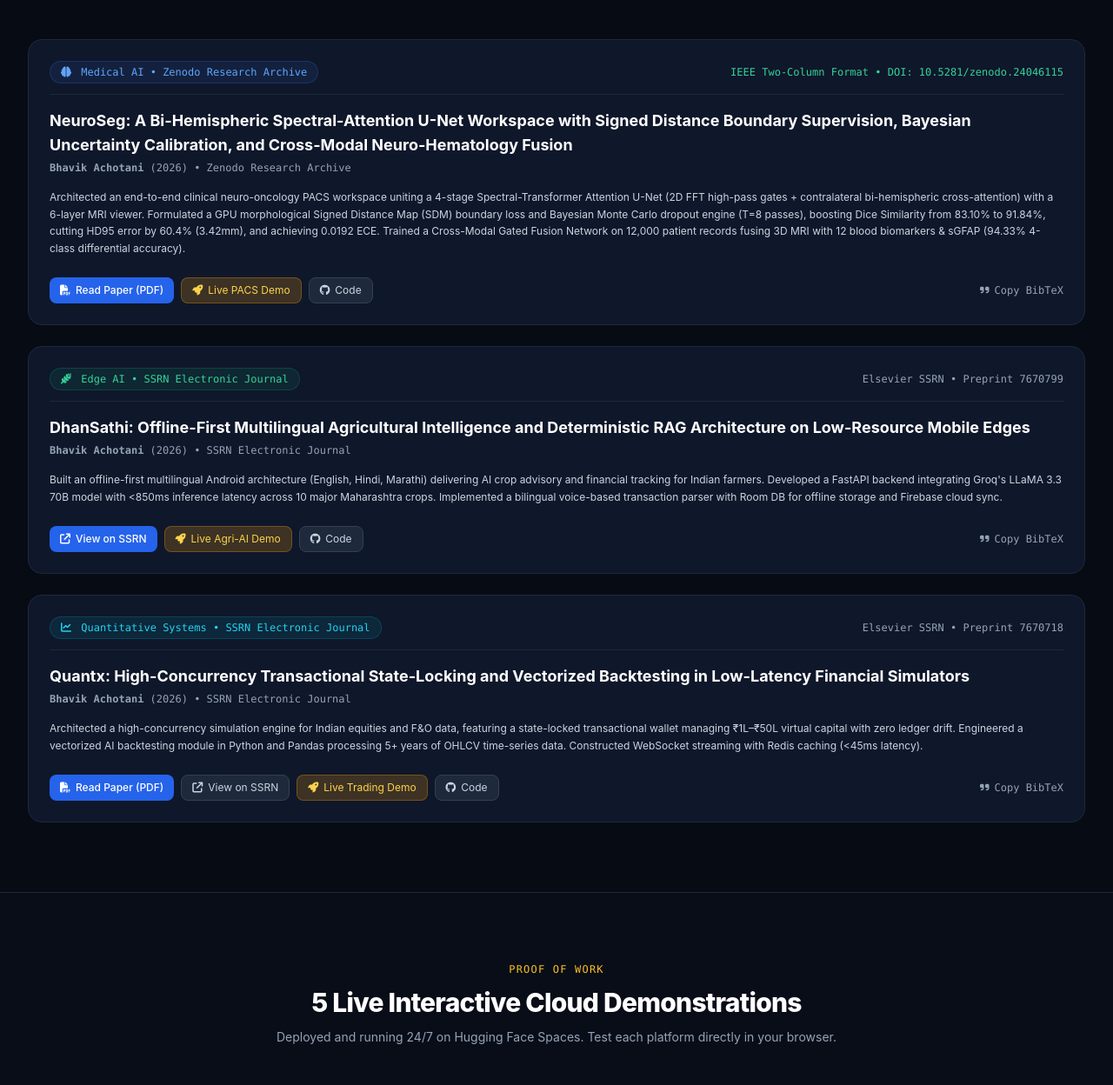
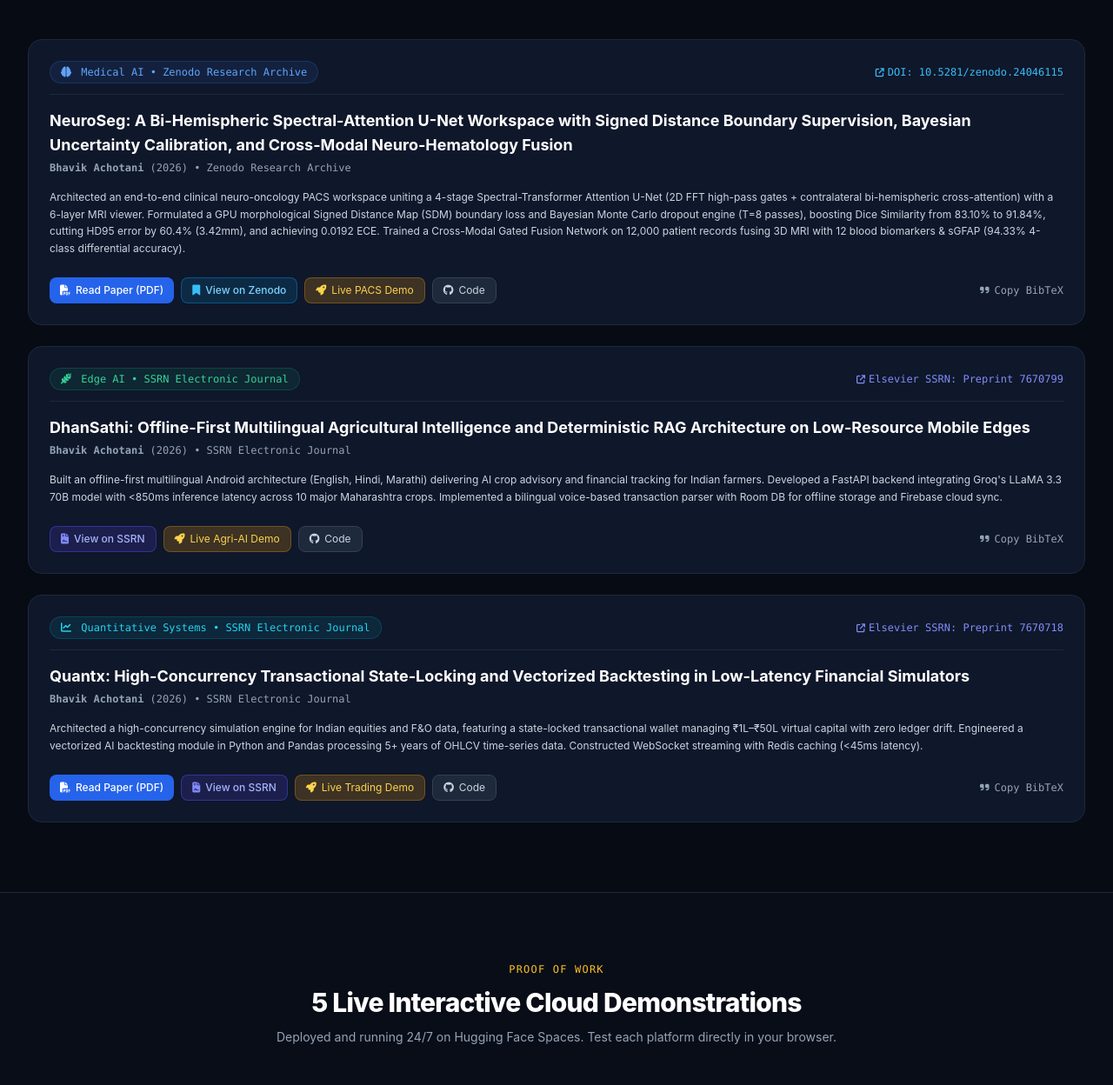
Before and after one commit to achotanibhavikoffice-ui/achotanibhavikoffice-ui.github.io, a plain HTML site: page index.html in a window 1280 px wide. Shown: the part 929-2177 px from the top of the page at 87% size. Drawn offline with nearby package versions, Linux system fonts and the light colour scheme.

Commit message:
feat: add explicit View on Zenodo and View on SSRN buttons for all published preprints

```diff
--- a/index.html
+++ b/index.html
@@ -129,6 +129,9 @@
             <a href="https://doi.org/10.5281/zenodo.24046115" target="_blank" class="px-3 py-1.5 rounded-lg bg-sky-950/60 text-sky-300 border border-sky-800/60 hover:bg-sky-900 transition flex items-center gap-1.5">
               <i class="fa-solid fa-bookmark text-sky-400"></i> Zenodo DOI
             </a>
+            <a href="https://papers.ssrn.com/sol3/papers.cfm?abstract_id=7670799" target="_blank" class="px-3 py-1.5 rounded-lg bg-indigo-950/60 text-indigo-300 border border-indigo-800/60 hover:bg-indigo-900 transition flex items-center gap-1.5">
+              <i class="fa-solid fa-file-contract text-indigo-400"></i> SSRN
+            </a>
             <a href="https://github.com/achotanibhavikoffice-ui" target="_blank" class="px-3 py-1.5 rounded-lg bg-slate-800 text-slate-200 border border-slate-700 hover:bg-slate-700 transition flex items-center gap-1.5">
               <i class="fa-brands fa-github text-slate-300"></i> GitHub
             </a>
@@ -196,7 +199,9 @@
             <span class="px-3 py-1 rounded-full bg-blue-500/10 text-blue-400 text-xs font-mono border border-blue-500/20">
               <i class="fa-solid fa-brain mr-1"></i> Medical AI &bull; Zenodo Research Archive
             </span>
-            <span class="text-xs font-mono text-emerald-400">IEEE Two-Column Format &bull; DOI: 10.5281/zenodo.24046115</span>
+            <a href="https://doi.org/10.5281/zenodo.24046115" target="_blank" class="text-xs font-mono text-sky-400 hover:text-sky-300 transition flex items-center gap-1">
+              <i class="fa-solid fa-arrow-up-right-from-square text-[10px]"></i> DOI: 10.5281/zenodo.24046115
+            </a>
           </div>
 
           <div>
@@ -214,6 +219,9 @@
             <div class="flex flex-wrap gap-2">
               <a href="NeuroSeg_IEEE_Research_Paper.pdf" target="_blank" class="px-3 py-1.5 rounded-lg bg-blue-600 hover:bg-blue-500 text-white font-medium transition flex items-center gap-1.5">
                 <i class="fa-solid fa-file-pdf"></i> Read Paper (PDF)
+              </a>
+              <a href="https://doi.org/10.5281/zenodo.24046115" target="_blank" class="px-3 py-1.5 rounded-lg bg-sky-900/40 text-sky-300 border border-sky-600/50 hover:bg-sky-800/60 transition flex items-center gap-1.5 font-medium shadow-sm">
+                <i class="fa-solid fa-bookmark text-sky-400"></i> View on Zenodo
               </a>
               <a href="https://huggingface.co/spaces/achotanibhavikoffice-ui/neuroseg-demo" target="_blank" class="px-3 py-1.5 rounded-lg bg-amber-500/20 text-amber-300 border border-amber-500/30 hover:bg-amber-500/30 transition flex items-center gap-1.5">
                 <i class="fa-solid fa-rocket"></i> Live PACS Demo
@@ -234,7 +242,9 @@
             <span class="px-3 py-1 rounded-full bg-emerald-500/10 text-emerald-400 text-xs font-mono border border-emerald-500/20">
               <i class="fa-solid fa-wheat-awn mr-1"></i> Edge AI &bull; SSRN Electronic Journal
             </span>
-            <span class="text-xs font-mono text-slate-400">Elsevier SSRN &bull; Preprint 7670799</span>
+            <a href="https://papers.ssrn.com/sol3/papers.cfm?abstract_id=7670799" target="_blank" class="text-xs font-mono text-indigo-400 hover:text-indigo-300 transition flex items-center gap-1">
+              <i class="fa-solid fa-arrow-up-right-from-square text-[10px]"></i> Elsevier SSRN: Preprint 7670799
+            </a>
           </div>
 
           <div>
@@ -250,8 +260,8 @@
 
           <div class="flex flex-wrap items-center justify-between gap-3 pt-2 text-xs">
             <div class="flex flex-wrap gap-2">
-              <a href="https://papers.ssrn.com/sol3/papers.cfm?abstract_id=7670799" target="_blank" class="px-3 py-1.5 rounded-lg bg-blue-600 hover:bg-blue-500 text-white font-medium transition flex items-center gap-1.5">
-                <i class="fa-solid fa-external-link"></i> View on SSRN
+              <a href="https://papers.ssrn.com/sol3/papers.cfm?abstract_id=7670799" target="_blank" class="px-3 py-1.5 rounded-lg bg-indigo-900/40 text-indigo-300 border border-indigo-600/50 hover:bg-indigo-800/60 transition flex items-center gap-1.5 font-medium shadow-sm">
+                <i class="fa-solid fa-file-contract text-indigo-400"></i> View on SSRN
               </a>
               <a href="https://huggingface.co/spaces/achotanibhavikoffice-ui/dhansathi-demo" target="_blank" class="px-3 py-1.5 rounded-lg bg-amber-500/20 text-amber-300 border border-amber-500/30 hover:bg-amber-500/30 transition flex items-center gap-1.5">
                 <i class="fa-solid fa-rocket"></i> Live Agri-AI Demo
@@ -272,7 +282,9 @@
             <span class="px-3 py-1 rounded-full bg-cyan-500/10 text-cyan-400 text-xs font-mono border border-cyan-500/20">
               <i class="fa-solid fa-chart-line mr-1"></i> Quantitative Systems &bull; SSRN Electronic Journal
             </span>
-            <span class="text-xs font-mono text-slate-400">Elsevier SSRN &bull; Preprint 7670718</span>
+            <a href="https://papers.ssrn.com/sol3/papers.cfm?abstract_id=7670718" target="_blank" class="text-xs font-mono text-indigo-400 hover:text-indigo-300 transition flex items-center gap-1">
+              <i class="fa-solid fa-arrow-up-right-from-square text-[10px]"></i> Elsevier SSRN: Preprint 7670718
+            </a>
           </div>
 
           <div>
@@ -291,8 +303,8 @@
               <a href="Quantx_IEEE_Research_Paper.pdf" target="_blank" class="px-3 py-1.5 rounded-lg bg-blue-600 hover:bg-blue-500 text-white font-medium transition flex items-center gap-1.5">
                 <i class="fa-solid fa-file-pdf"></i> Read Paper (PDF)
               </a>
-              <a href="https://papers.ssrn.com/sol3/papers.cfm?abstract_id=7670718" target="_blank" class="px-3 py-1.5 rounded-lg bg-slate-800 text-slate-300 border border-slate-700 hover:bg-slate-700 transition flex items-center gap-1.5">
-                <i class="fa-solid fa-external-link"></i> View on SSRN
+              <a href="https://papers.ssrn.com/sol3/papers.cfm?abstract_id=7670718" target="_blank" class="px-3 py-1.5 rounded-lg bg-indigo-900/40 text-indigo-300 border border-indigo-600/50 hover:bg-indigo-800/60 transition flex items-center gap-1.5 font-medium shadow-sm">
+                <i class="fa-solid fa-file-contract text-indigo-400"></i> View on SSRN
               </a>
               <a href="https://huggingface.co/spaces/achotanibhavikoffice-ui/quantx-demo" target="_blank" class="px-3 py-1.5 rounded-lg bg-amber-500/20 text-amber-300 border border-amber-500/30 hover:bg-amber-500/30 transition flex items-center gap-1.5">
                 <i class="fa-solid fa-rocket"></i> Live Trading Demo
@@ -595,6 +607,12 @@
           <a href="https://orcid.org/0009-0006-3098-6175" target="_blank" class="px-4 py-2 rounded-lg bg-emerald-950/60 text-emerald-300 border border-emerald-800/60 hover:bg-emerald-900 transition flex items-center gap-2">
             <i class="fa-solid fa-id-badge"></i> ORCID
           </a>
+          <a href="https://doi.org/10.5281/zenodo.24046115" target="_blank" class="px-4 py-2 rounded-lg bg-sky-950/60 text-sky-300 border border-sky-800/60 hover:bg-sky-900 transition flex items-center gap-2">
+            <i class="fa-solid fa-bookmark"></i> Zenodo
+          </a>
+          <a href="https://papers.ssrn.com/sol3/papers.cfm?abstract_id=7670799" target="_blank" class="px-4 py-2 rounded-lg bg-indigo-950/60 text-indigo-300 border border-indigo-800/60 hover:bg-indigo-900 transition flex items-center gap-2">
+            <i class="fa-solid fa-file-contract"></i> SSRN
+          </a>
           <a href="https://www.linkedin.com/in/bhavik-achotani-94b4b4353" target="_blank" class="px-4 py-2 rounded-lg bg-blue-900/60 text-blue-200 border border-blue-700/60 hover:bg-blue-800 transition flex items-center gap-2">
             <i class="fa-brands fa-linkedin"></i> LinkedIn
           </a>
```
